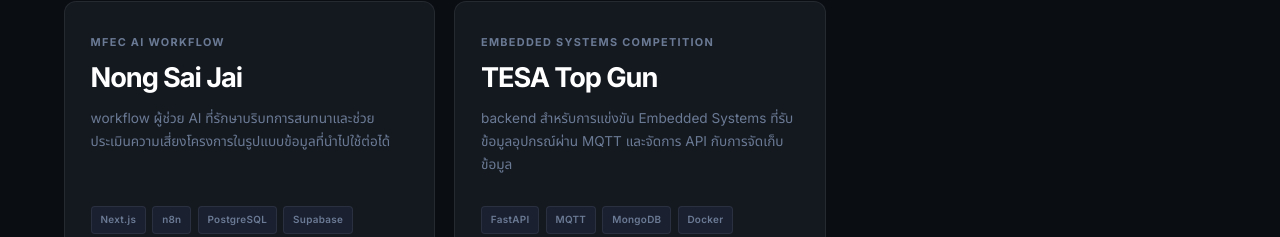
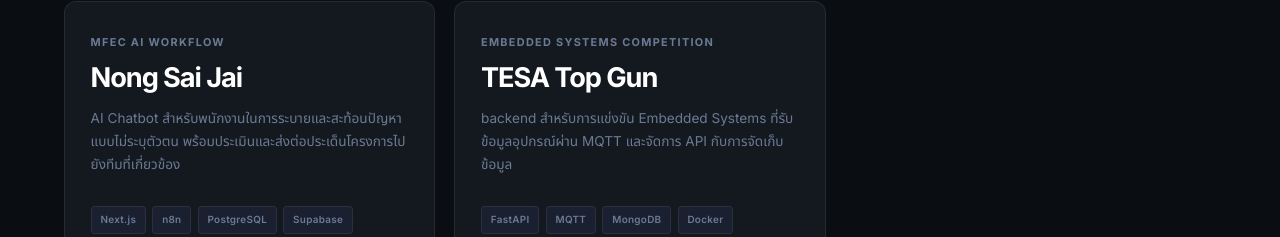
Before and after one commit to NinePK/NinePK.github.io, a Next.js app: page / in a window 1280 px wide. Shown: the part 2129-2366 px from the top of the page. Built offline with nearby package versions, Linux system fonts and the light colour scheme.

Commit message:
fix: stabilize dot field and update chatbot details

```diff
--- a/app/DotField.tsx
+++ b/app/DotField.tsx
@@ -1,6 +1,6 @@
 "use client";
 
-import { memo, useEffect, useRef } from "react";
+import { memo, useEffect, useId, useRef } from "react";
 import "./DotField.css";
 
 type DotFieldProps = {
@@ -156,8 +156,8 @@
     return () => { cancelAnimationFrame(frameId); window.clearInterval(speedId); observer.disconnect(); window.removeEventListener("mousemove", onMouseMove); };
   }, [bulgeOnly, bulgeStrength, cursorForce, cursorRadius, dotRadius, dotSpacing, gradientFrom, gradientTo, sparkle, waveAmplitude]);
 
-  const glowId = useRef(`dot-field-glow-${Math.random().toString(36).slice(2, 9)}`);
-  return <div className="dot-field-container" aria-hidden="true"><canvas ref={canvasRef} /><svg><defs><radialGradient id={glowId.current}><stop offset="0%" stopColor={glowColor} /><stop offset="100%" stopColor="transparent" /></radialGradient></defs><circle ref={glowRef} cx="-9999" cy="-9999" r={glowRadius} fill={`url(#${glowId.current})`} /></svg></div>;
+  const glowId = useId();
+  return <div className="dot-field-container" aria-hidden="true"><canvas ref={canvasRef} /><svg><defs><radialGradient id={glowId}><stop offset="0%" stopColor={glowColor} /><stop offset="100%" stopColor="transparent" /></radialGradient></defs><circle ref={glowRef} cx="-9999" cy="-9999" r={glowRadius} fill={`url(#${glowId})`} /></svg></div>;
 });
 
 export default DotField;
--- a/app/page.tsx
+++ b/app/page.tsx
@@ -16,7 +16,7 @@
   { no: "01", title: "Restaurant", category: "Business operations system", stack: ["Next.js", "TypeScript", "Prisma", "PostgreSQL", "Docker"], href: "https://github.com/NinePK/Restaurant", copy: { th: { summary: "ระบบจัดการร้านอาหารที่เชื่อมการสั่งอาหารผ่าน QR, ครัว, แคชเชียร์ และรายงานไว้ใน workflow เดียว", system: ["QR Ordering ที่ผูกกับโต๊ะ", "Order board และหน้าครัวแบบติดตามสถานะ", "Billing, โปรโมชัน, เมนู และพนักงาน", "สิทธิ์ผู้ใช้ รายงาน และ Audit Log"], impact: ["ลดจุดตกหล่นระหว่างลูกค้า ครัว และแคชเชียร์", "ทำให้ข้อมูลการดำเนินงานอยู่ในระบบเดียว", "ช่วยให้เจ้าของร้านตรวจสอบย้อนหลังได้" ] }, en: { summary: "A restaurant operations system that connects QR ordering, kitchen work, cashier billing and reporting in one workflow.", system: ["Table-linked QR ordering", "Live order board and kitchen status", "Billing, promotions, menu and staff management", "Permissions, reporting and audit logs"], impact: ["Reduces handoff errors across the restaurant", "Keeps operational data in one place", "Makes follow-up and review easier for owners"] } } },
   { no: "02", title: "BroTax", category: "LINE OA financial workflow", stack: ["Next.js", "Supabase", "LINE LIFF", "Google APIs"], copy: { th: { summary: "ระบบบันทึกรายรับ–รายจ่ายบน LINE สำหรับผู้ประกอบการไทย พร้อมการเก็บหลักฐานและติดตามยอดเพื่อวางแผน VAT", system: ["LINE LIFF และระบบยืนยันตัวตน", "บันทึกรายการพร้อมหลักฐานประกอบ", "เชื่อม Google Drive สำหรับจัดเก็บเอกสาร", "กำหนดสิทธิ์ Trial, Paid และ Admin"], impact: ["ทำให้การบันทึกบัญชีรายวันสะดวกขึ้น", "เก็บหลักฐานเป็นระเบียบและค้นหาง่าย", "ช่วยมองยอดสะสมเพื่อวางแผนภาษี" ] }, en: { summary: "A LINE-native income and expense workflow for Thai SMEs, with evidence storage and VAT planning support.", system: ["LINE LIFF authentication", "Transaction records with evidence", "Google Drive document integration", "Trial, paid and admin access control"], impact: ["Makes daily records easier to maintain", "Organizes evidence for later review", "Supports revenue tracking for tax planning"] } } },
   { no: "03", title: "PMO Audit", category: "MFEC internal system", stack: ["Appsmith", "PostgreSQL", "Pentaho", "n8n"], copy: { th: { summary: "ระบบภายในสำหรับ PMO เพื่อติดตามการตรวจสอบโครงการ ความสอดคล้อง และรายงานประจำเดือน", system: ["คัดกรองโครงการและกำหนด Audit ตาม Phase", "ตรวจสอบหลักฐานและบันทึก Compliance", "เชื่อมข้อมูลด้วย PostgreSQL และ Pentaho", "สร้างรายงานและ automation ด้วย n8n"], impact: ["ทำให้ทีม PMO ตรวจหลายโครงการจากจุดเดียว", "ลดงานตรวจสอบแบบกระจัดกระจาย", "ทำให้ผล Audit ติดตามย้อนหลังได้" ] }, en: { summary: "An internal PMO platform for project-audit workflows, compliance tracking and monthly reporting.", system: ["Audit eligibility and phase-based checks", "Evidence review and compliance records", "PostgreSQL and Pentaho data integration", "Reporting and automation with n8n"], impact: ["Centralizes PMO work across projects", "Reduces fragmented manual review", "Creates traceable audit outcomes"] } } },
-  { no: "04", title: "Nong Sai Jai", category: "MFEC AI workflow", stack: ["Next.js", "n8n", "PostgreSQL", "Supabase"], copy: { th: { summary: "workflow ผู้ช่วย AI ที่รักษาบริบทการสนทนาและช่วยประเมินความเสี่ยงโครงการในรูปแบบข้อมูลที่นำไปใช้ต่อได้", system: ["Next.js เชื่อมกับ n8n orchestration", "เก็บ session และ context บน PostgreSQL/Supabase", "วิเคราะห์ข้อมูลด้วย AI และตรวจ JSON", "บันทึกผลประเมินกลับสู่ระบบ"], impact: ["ทำให้การประเมินมีรูปแบบสม่ำเสมอ", "ลดการถามข้อมูลเดิมซ้ำ", "ทำให้ข้อมูลพร้อมใช้ต่อใน automation" ] }, en: { summary: "An AI-assistant workflow that preserves conversation context and produces usable project-risk assessments.", system: ["Next.js frontend with n8n orchestration", "PostgreSQL/Supabase session and context storage", "AI analysis with JSON validation", "Assessment persistence for downstream use"], impact: ["Creates more consistent assessment output", "Avoids repeatedly asking for context", "Provides reliable data for automation"] } } },
+  { no: "04", title: "Nong Sai Jai", category: "MFEC AI workflow", stack: ["Next.js", "n8n", "PostgreSQL", "Supabase"], copy: { th: { summary: "AI Chatbot สำหรับพนักงานในการระบายและสะท้อนปัญหาแบบไม่ระบุตัวตน พร้อมประเมินและส่งต่อประเด็นโครงการไปยังทีมที่เกี่ยวข้อง", system: ["Next.js เชื่อมกับ n8n orchestration", "ออกแบบการสนทนาโดยไม่จัดเก็บข้อมูลส่วนบุคคล", "ใช้ RAG ค้นหาข้อมูลสวัสดิการ โปรเจกต์ และทีม Back Office", "AI ประเมิน จัดหมวดหมู่ และส่งต่อประเด็นให้ทีมที่เกี่ยวข้อง"], impact: ["เป็นพื้นที่ปลอดภัยให้พนักงานสะท้อนปัญหา", "ช่วยให้ประเด็นโครงการถูกส่งถึงทีมที่ดูแลได้เร็วขึ้น", "ทำให้ข้อมูลภายในองค์กรเข้าถึงง่ายและนำไปใช้ต่อได้" ] }, en: { summary: "An anonymous AI chatbot where employees can safely vent and raise concerns, with project issues assessed and routed to the relevant team.", system: ["Next.js frontend with n8n orchestration", "Conversation design that does not retain personal data", "RAG retrieval for benefits, project information and Back Office knowledge", "AI assessment, categorization and routing of reported issues"], impact: ["Creates a safer channel for employees to voice concerns", "Routes project issues to the responsible team faster", "Makes internal knowledge easier to access and use"] } } },
   { no: "05", title: "TESA Top Gun", category: "Embedded systems competition", stack: ["FastAPI", "MQTT", "MongoDB", "Docker"], href: "https://github.com/NinePK/MQTT-TEST", copy: { th: { summary: "backend สำหรับการแข่งขัน Embedded Systems ที่รับข้อมูลอุปกรณ์ผ่าน MQTT และจัดการ API กับการจัดเก็บข้อมูล", system: ["MQTT telemetry flow", "FastAPI endpoints", "MongoDB สำหรับข้อมูล sensor", "Dockerized services"], impact: ["ฝึกส่งมอบงานภายใต้เวลาจำกัด", "วางโครงสร้างสำหรับระบบอุปกรณ์เชื่อมต่อ", "แยกส่วน ingestion, API และ data storage ชัดเจน" ] }, en: { summary: "A competition backend for connected devices, handling MQTT telemetry, APIs and data persistence.", system: ["MQTT telemetry flow", "FastAPI endpoints", "MongoDB sensor storage", "Dockerized services"], impact: ["Built under real time constraints", "Provides a connected-device foundation", "Separates ingestion, API and storage concerns"] } } },
 ];
 
```
